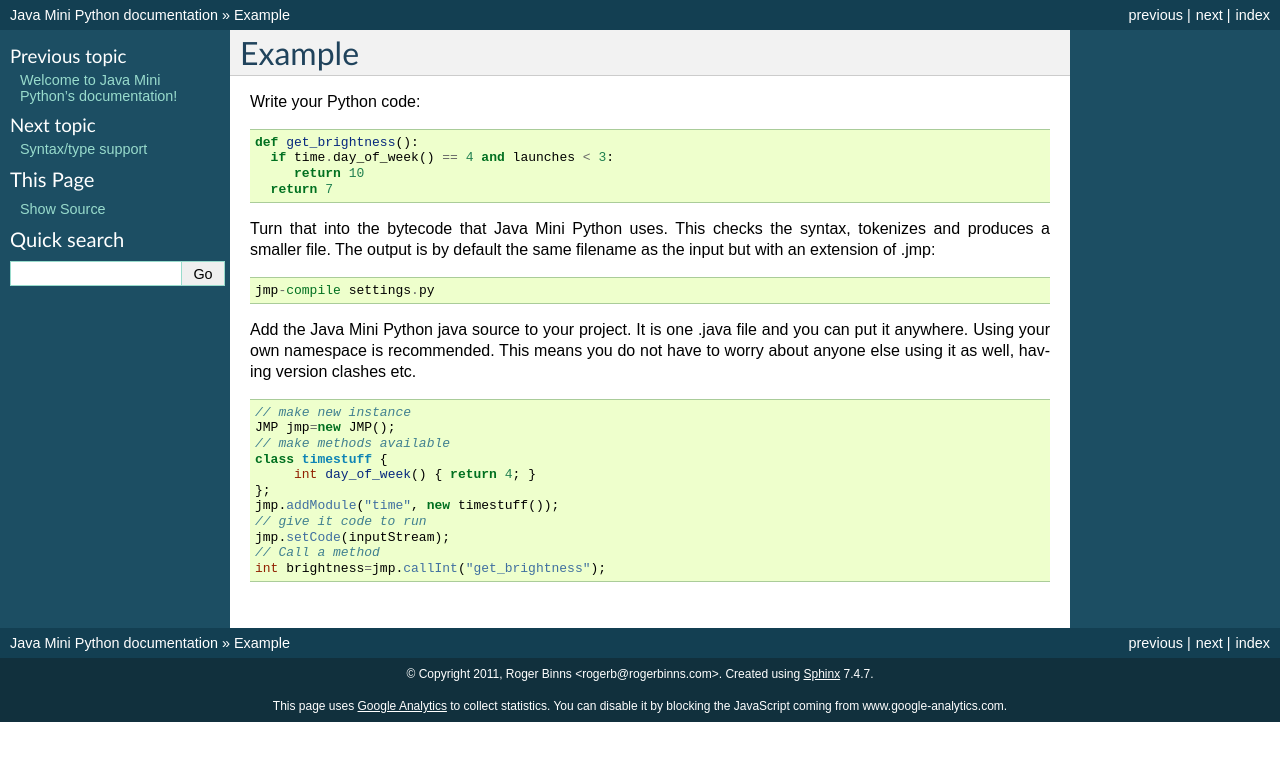
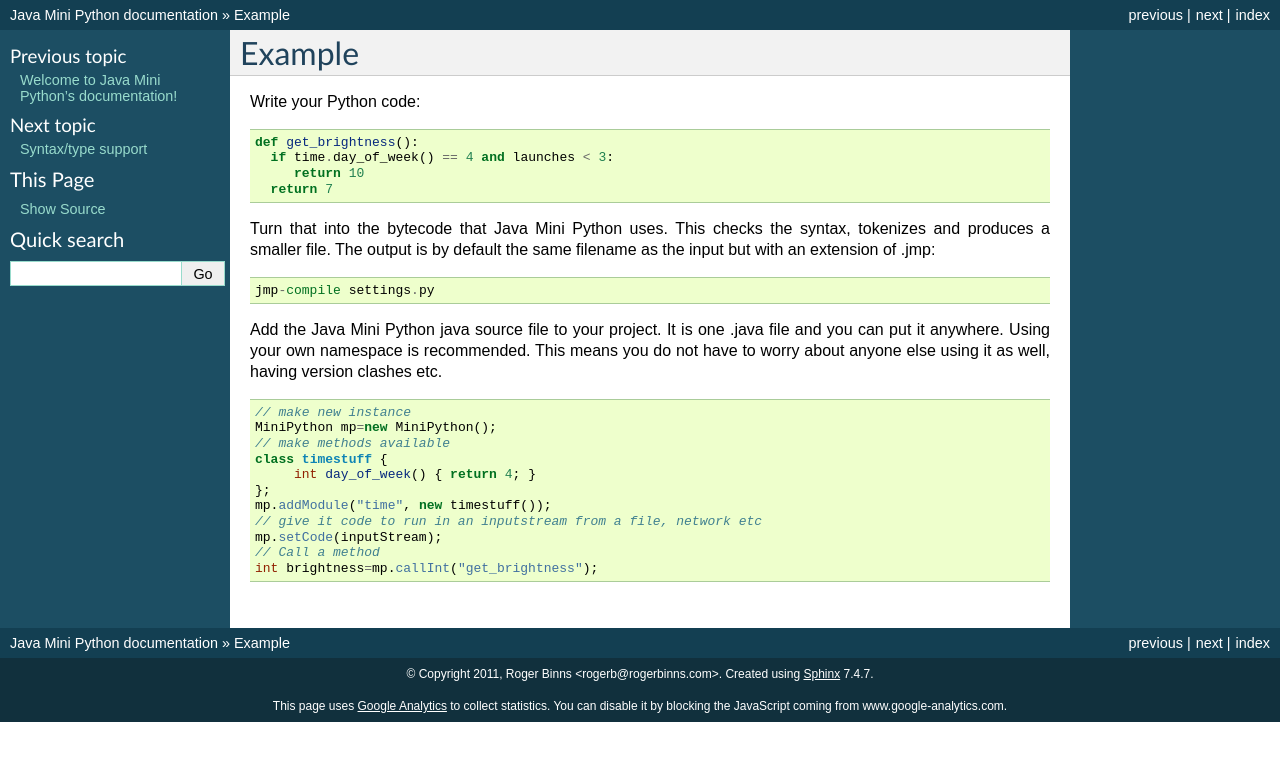
Before and after one commit to rogerbinns/jia-mini-python, a Sphinx documentation site: the page built from doc/example.rst, in a window 1280 px wide. Shown: the top 761 px of the page. Built offline with Sphinx 7.4.7, drawn with Linux system fonts in a browser that asks for light colours; the version number could not be read and is left out.

Commit message:
Doc updates

```diff
--- a/doc/conf.py
+++ b/doc/conf.py
@@ -284,3 +284,5 @@
 
 # Allow duplicate toc entries.
 #epub_tocdup = True
+
+extensions.append('sphinxcontrib.javadomain')
--- a/doc/example.rst
+++ b/doc/example.rst
@@ -14,21 +14,21 @@
 
   jmp-compile settings.py
 
-Add the Java Mini Python java source to your project.  It is one .java
-file and you can put it anywhere.  Using your own namespace is
+Add the Java Mini Python java source file to your project.  It is one
+.java file and you can put it anywhere.  Using your own namespace is
 recommended.  This means you do not have to worry about anyone else
 using it as well, having version clashes etc.
 
 .. code-block:: java
 
   // make new instance
-  JMP jmp=new JMP();
+  MiniPython mp=new MiniPython();
   // make methods available
   class timestuff {
        int day_of_week() { return 4; }
   };
-  jmp.addModule("time", new timestuff());
-  // give it code to run
-  jmp.setCode(inputStream);
+  mp.addModule("time", new timestuff());
+  // give it code to run in an inputstream from a file, network etc
+  mp.setCode(inputStream);
   // Call a method
-  int brightness=jmp.callInt("get_brightness");
+  int brightness=mp.callInt("get_brightness");
--- a/doc/index.rst
+++ b/doc/index.rst
@@ -24,7 +24,7 @@
 
    example
    lang
-
+   java
 
 
 
```
Also changed, not shown: doc/java.rst (added, +18 -0 lines).
